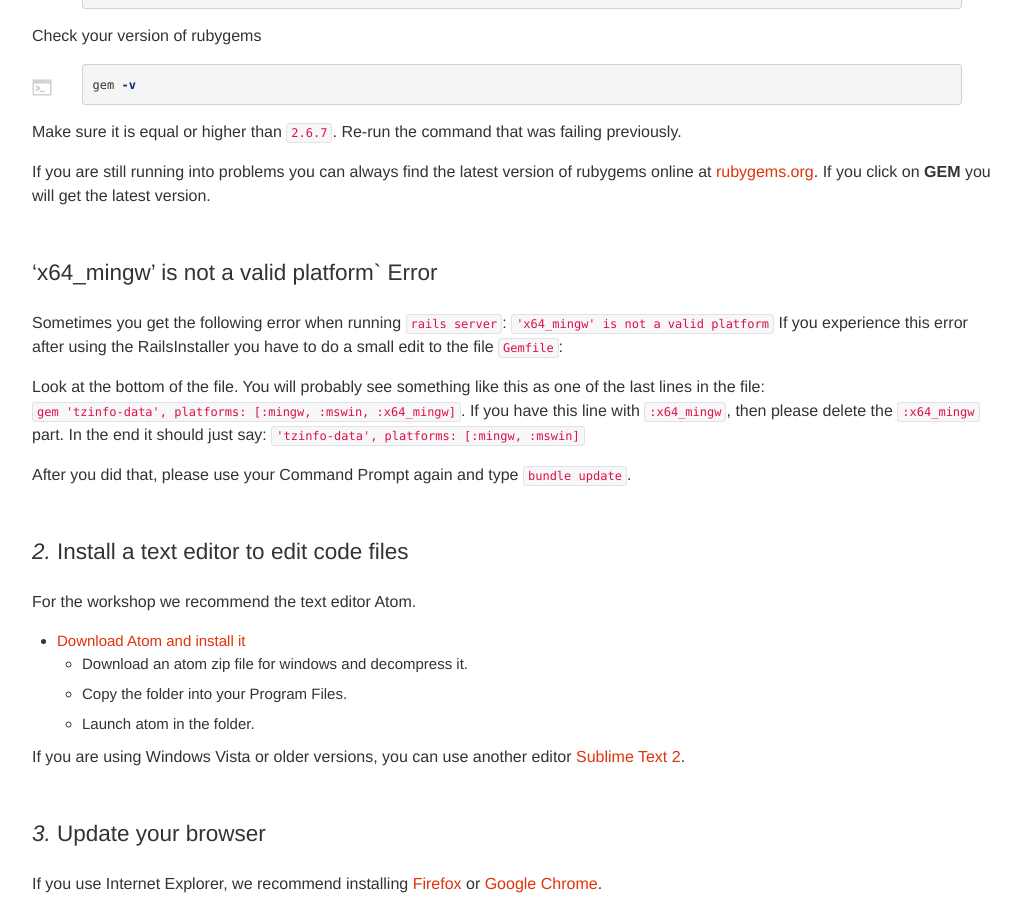
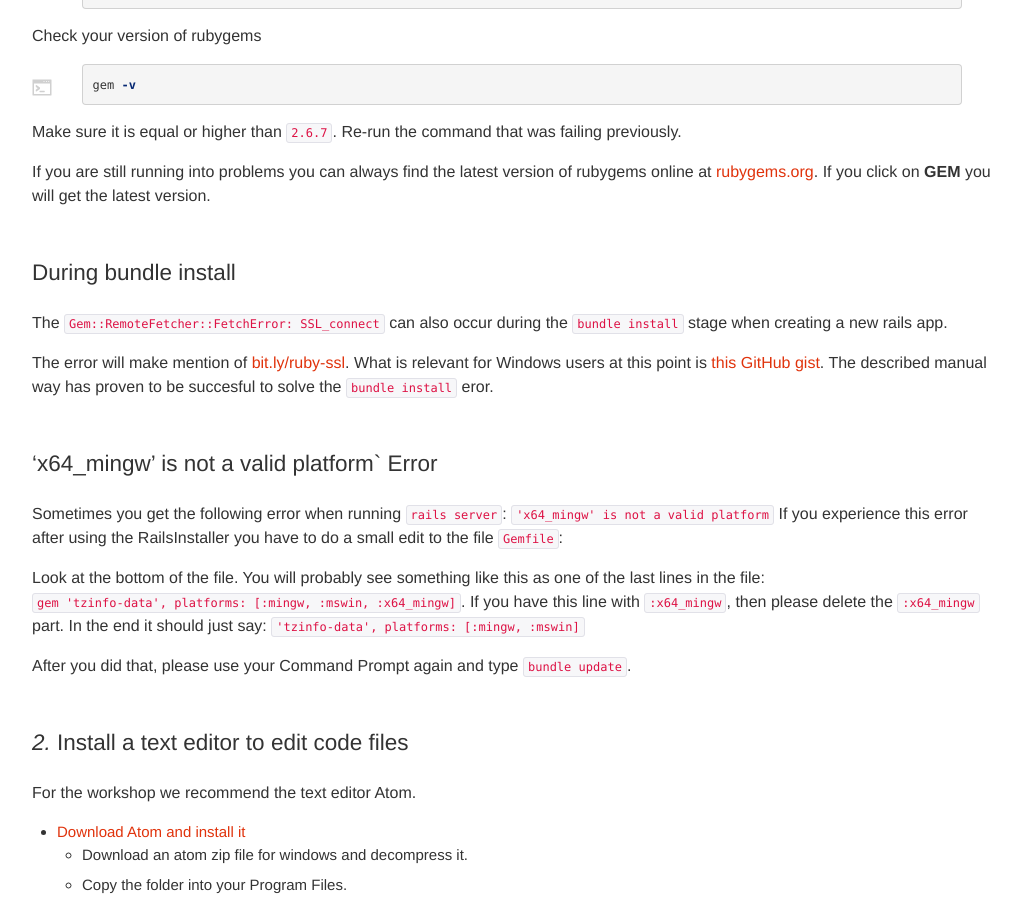
Before and after one commit to railsgirls/guides.railsgirls.com, a Jekyll site: the page built from _posts/2013-05-02-install.markdown, in a window 1280 px wide and 900 px high, scrolled down 4749 px. Shown: the whole window, without its empty margins (53-1074 px from the left). Built offline with Jekyll 4.4.1, drawn with Linux system fonts in a browser that asks for light colours; nearby versions of some CDN libraries.

Commit message:
Add guidance to solve FetchError during bundle install
Another SSL related error occurs during the bundle install phase when generating
a new app. The linked gist provides guidance towards solving that problem.

```diff
--- a/_posts/2013-05-02-install.markdown
+++ b/_posts/2013-05-02-install.markdown
@@ -189,6 +189,12 @@ Make sure it is equal or higher than `2.6.7`. Re-run the command that was failin
 
 If you are still running into problems you can always find the latest version of rubygems online at [rubygems.org](https://rubygems.org/pages/download). If you click on **GEM** you will get the latest version.
 
+### During bundle install
+
+The `Gem::RemoteFetcher::FetchError: SSL_connect` can also occur during the `bundle install` stage when creating a new rails app.
+
+The error will make mention of [bit.ly/ruby-ssl](http://bit.ly/ruby-ssl). What is relevant for Windows users at this point is [this GitHub gist](https://gist.github.com/867550). The described manual way has proven to be succesful to solve the `bundle install` eror.
+
 ### 'x64_mingw' is not a valid platform` Error
 
 Sometimes you get the following error when running `rails server`:
```
